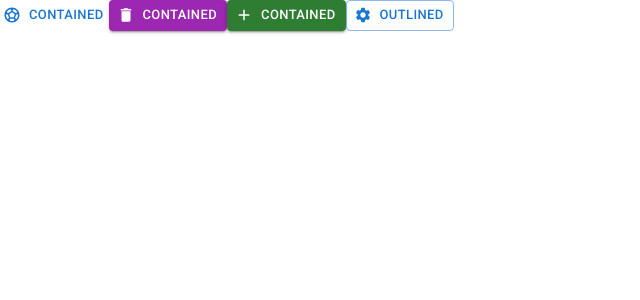
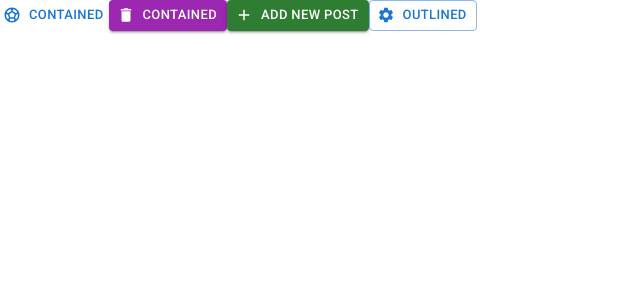
Before and after one commit to Harry-Yates/MUI, a React (Create React App) app: page / in a window 1280 px wide. Shown: the top 300 px of the page, without its empty margins (0-640 px from the left). Built offline with nearby package versions, Linux system fonts and the light colour scheme.

Commit message:
buttons done

```diff
--- a/src/App.js
+++ b/src/App.js
@@ -6,7 +6,7 @@ function App() {
     <div className="App">
     <Button startIcon={<SportsSoccer />}  variant="text" size="small">Contained</Button>
     <Button startIcon={<Delete />} variant="contained" color="secondary" size="small">Contained</Button>
-    <Button startIcon={<Add />} variant="contained" color="success" size="small">Contained</Button>
+    <Button startIcon={<Add />} variant="contained" color="success" size="small">Add new post</Button>
     <Button startIcon={<Settings />}  variant="outlined" size="small" >Outlined</Button>
     </div>
   );
```
Also changed, not shown: 1 other file (tests, documents, lock files or other folders).
